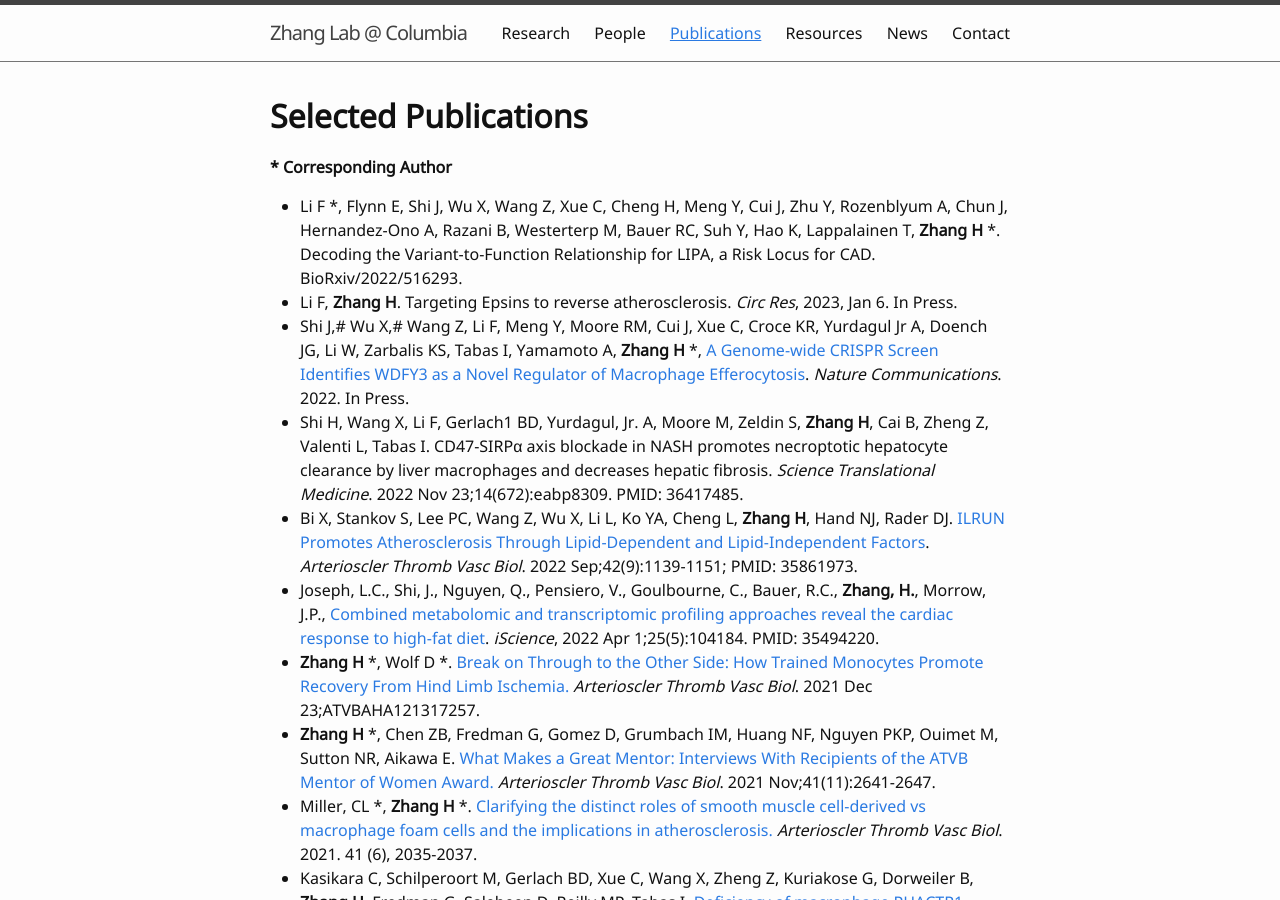
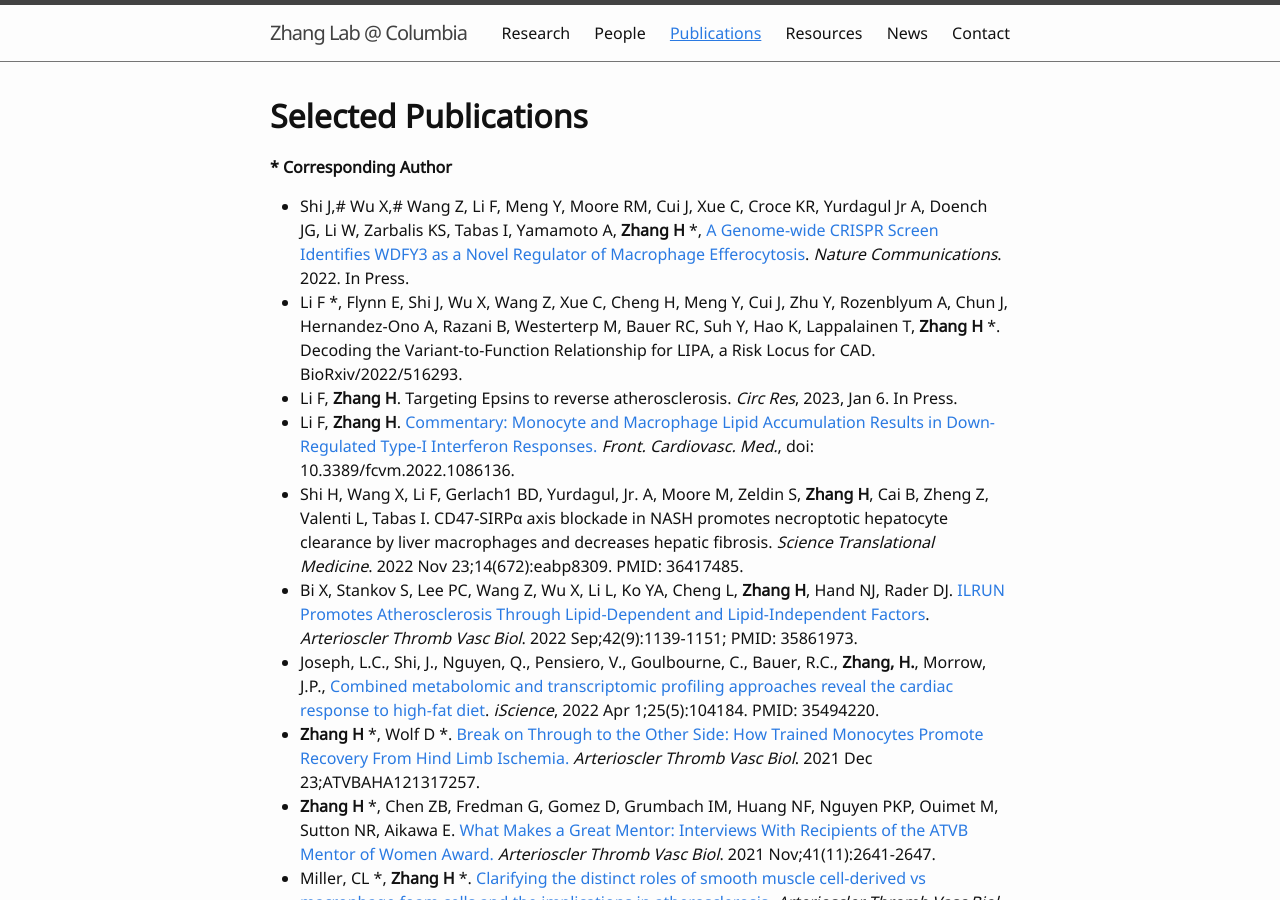
Before and after one commit to hanruizhang/zhanglab, a Jekyll site: the page built from 3_Publications.md, in a window 1280 px wide and 900 px high. Built offline with Jekyll 4.4.1, drawn with Linux system fonts in a browser that asks for light colours.

Commit message:
Update 3_Publications.md

```diff
--- a/3_Publications.md
+++ b/3_Publications.md
@@ -7,9 +7,10 @@ nav: true
 
 __*__ **Corresponding Author**
 
+- Shi J,# Wu X,# Wang Z, Li F, Meng Y, Moore RM, Cui J, Xue C, Croce KR, Yurdagul Jr A, Doench JG, Li W, Zarbalis KS, Tabas I, Yamamoto A, **Zhang H** *, [A Genome-wide CRISPR Screen Identifies WDFY3 as a Novel Regulator of Macrophage Efferocytosis](https://www.biorxiv.org/content/10.1101/2022.01.21.477299v1). _Nature Communications_. 2022. In Press.
 - Li F *, Flynn E, Shi J, Wu X, Wang Z, Xue C, Cheng H, Meng Y, Cui J, Zhu Y, Rozenblyum A, Chun J, Hernandez-Ono A, Razani B, Westerterp M, Bauer RC, Suh Y, Hao K, Lappalainen T, **Zhang H** *. Decoding the Variant-to-Function Relationship for LIPA, a Risk Locus for CAD. BioRxiv/2022/516293.
 - Li F, **Zhang H**. Targeting Epsins to reverse atherosclerosis. _Circ Res_, 2023, Jan 6. In Press.
-- Shi J,# Wu X,# Wang Z, Li F, Meng Y, Moore RM, Cui J, Xue C, Croce KR, Yurdagul Jr A, Doench JG, Li W, Zarbalis KS, Tabas I, Yamamoto A, **Zhang H** *, [A Genome-wide CRISPR Screen Identifies WDFY3 as a Novel Regulator of Macrophage Efferocytosis](https://www.biorxiv.org/content/10.1101/2022.01.21.477299v1). _Nature Communications_. 2022. In Press.
+- Li F, **Zhang H**. [Commentary: Monocyte and Macrophage Lipid Accumulation Results in Down-Regulated Type-I Interferon Responses.](doi: 10.3389/fcvm.2022.1086136) _Front. Cardiovasc. Med._, doi: 10.3389/fcvm.2022.1086136.
 - Shi H, Wang X, Li F, Gerlach1 BD, Yurdagul, Jr. A, Moore M, Zeldin S, **Zhang H**, Cai B, Zheng Z, Valenti L, Tabas I. CD47-SIRPα axis blockade in NASH promotes necroptotic hepatocyte clearance by liver macrophages and decreases hepatic fibrosis. _Science Translational Medicine_. 2022 Nov 23;14(672):eabp8309. PMID: 36417485.
 - Bi X, Stankov S, Lee PC, Wang Z, Wu X, Li L, Ko YA, Cheng L, **Zhang H**, Hand NJ, Rader DJ. [ILRUN Promotes Atherosclerosis Through Lipid-Dependent and Lipid-Independent Factors](https://www.ahajournals.org/doi/10.1161/ATVBAHA.121.317156). _Arterioscler Thromb Vasc Biol_. 2022 Sep;42(9):1139-1151; PMID: 35861973.
 - Joseph, L.C., Shi, J., Nguyen, Q., Pensiero, V., Goulbourne, C., Bauer, R.C., **Zhang, H.**, Morrow, J.P., [Combined metabolomic and transcriptomic profiling approaches reveal the cardiac response to high-fat diet](https://doi.org/10.1016/j.isci.2022.104184). _iScience_, 2022 Apr 1;25(5):104184. PMID: 35494220.
```
